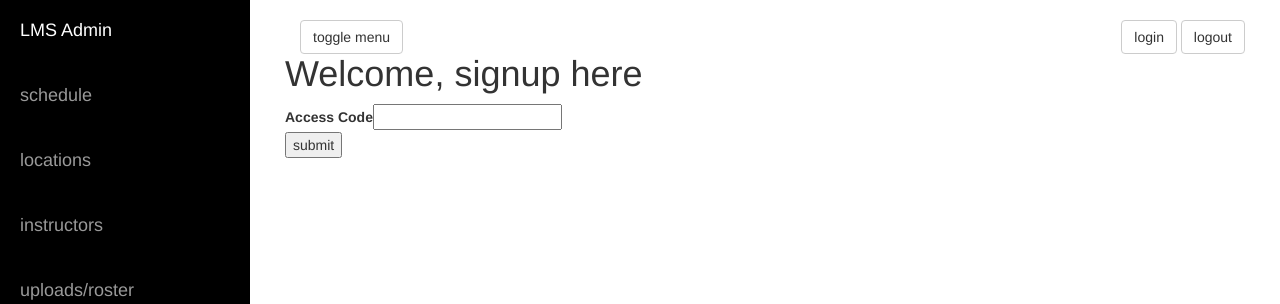
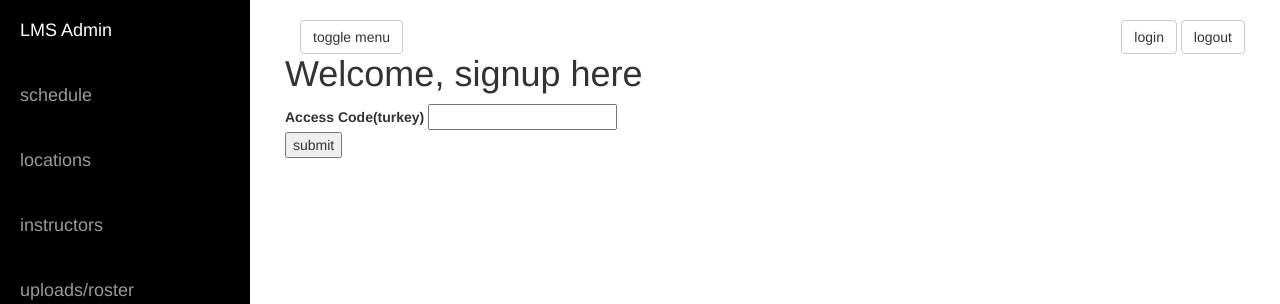
Before and after one commit to romanrafacz/LMS, a Django app: template templates/registration/sign_up.html in a window 1280 px wide. Shown: the top 304 px of the page. Run offline with Django 3.2, Linux system fonts and the light colour scheme; the template is opened without the code that fills it, so the values that code supplies are empty; some libraries are stand-ins or nearby versions.

Commit message:
submit and access fields updated

```diff
--- a/templates/registration/sign_up.html
+++ b/templates/registration/sign_up.html
@@ -5,9 +5,9 @@
     <h1>Welcome, signup here</h1>
     <form method="post" action="">
         {% for form in userform %}
-        {{form.label}}{{form}}</br>
+        {{form.label}}&nbsp;{{form}}</br>
         {% endfor %}
-        <label>Access Code</label><input type="text" name="access_code"></br>
+        <label>Access Code(turkey)</label>&nbsp;<input type="text" name="access_code"></br>
     <input type="submit" value="submit">
     </form>
 
```
